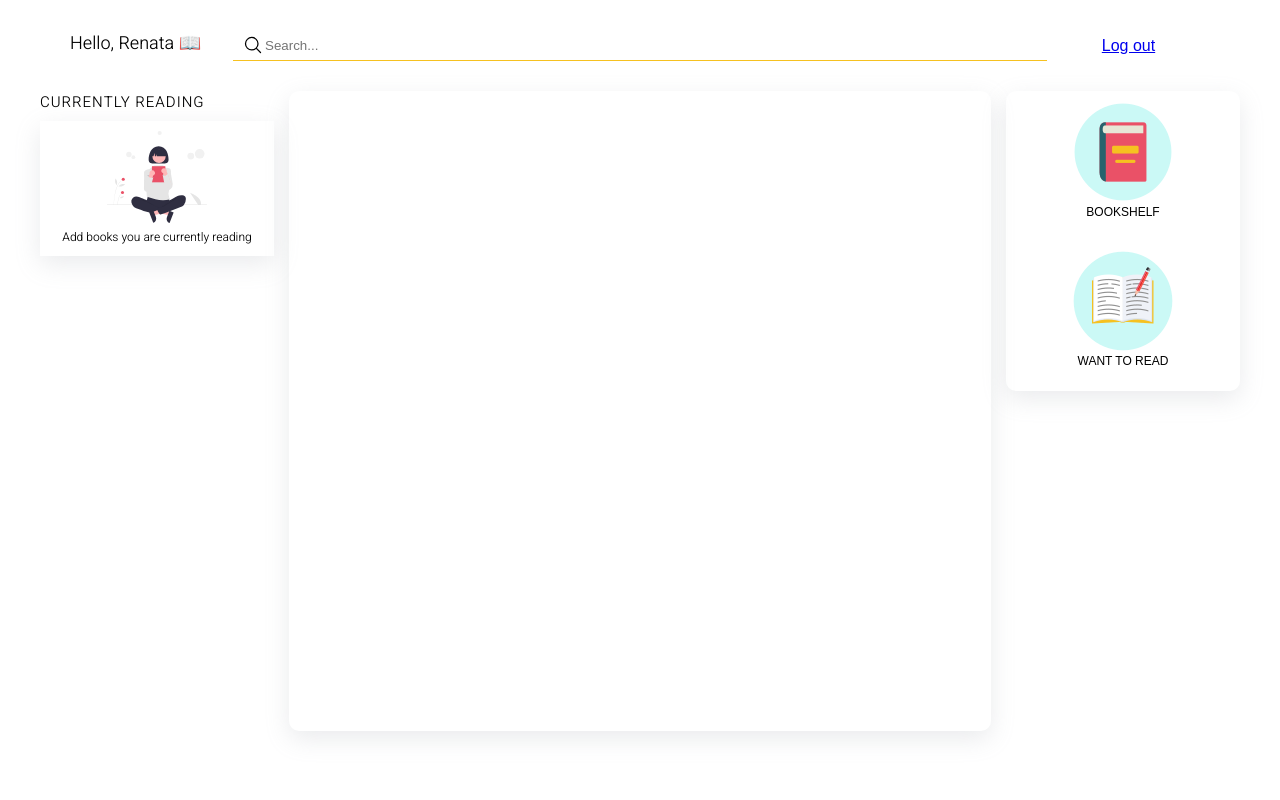
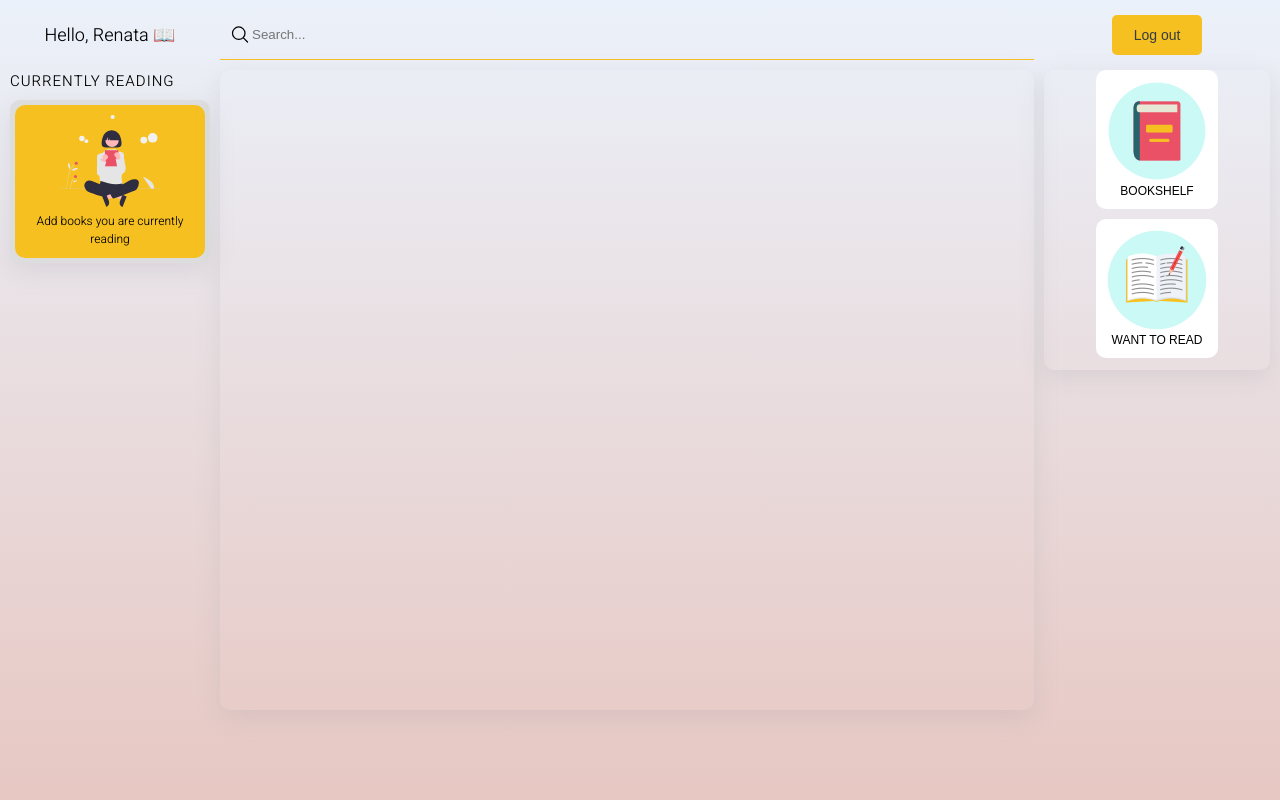
Before and after one commit to An-Renata/readIt, a Flask app: page / in a window 1280 px wide. Run offline with Flask 3, Linux system fonts and the light colour scheme; a user stored in the database is signed in; data comes from the database, SQL or seed files in the repository; both versions use the stored data as it was before the commit; data that the repository does not hold is empty; some libraries are stand-ins or nearby versions; some web fonts are replaced.

Commit message:
Working with css

```diff
--- a/app.py
+++ b/app.py
@@ -58,11 +58,6 @@ def index():
     user = db.execute("SELECT username FROM users WHERE id = ?", userID)
     # db.execute returns dictionary, so to access the username I need to access the first element
     username = user[0]["username"]
-
-    # !!!!!!!!!!!!!!!!!!!!!!!!!!!!!!!!!!!!
-    # curr_reading = db.execute(
-    #     "SELECT * FROM currently_reading WHERE user_id = ?", userID)
-    # curr_reading=curr_reading
 
     # Render template of index.html which will be displayed based on the users data
     return render_template('/index.html', username=username.capitalize())
@@ -310,7 +305,6 @@ def addBook():
     userID = session["user_id"]
 
     book_data = request.json
-    print("BOOK DATA!!!", book_data)
 
     book_row = db.execute("SELECT * FROM readings WHERE user_id = ? AND title = ?", userID, book_data["title"])
 
--- a/static/css/styles.css
+++ b/static/css/styles.css
@@ -19,6 +19,7 @@ body {
   font-size: 1.6rem;
   max-width: 100vw;
   font-family: "Heebo", sans-serif;
+  background: linear-gradient(#dbe6f68d, #c5796d6a);
 }
 
 * {
@@ -26,56 +27,75 @@ body {
   padding: 0;
   box-sizing: border-box;
 }
-.transition {
-  transition: all 0.3s;
-}
-/* HEADER CSS */
-/* GREET USER / SEARCH BAR / LOG OUT BTN */
+/* Main window container */
 .container {
-  max-width: 120rem;
+  max-width: 130rem;
   height: 100vh;
   margin: 0 auto;
+  /* !TEST! */
+  display: grid;
+  grid-template-columns: 20rem 3fr 1fr;
+  padding: 10px;
+  grid-template-rows: 50px 3fr;
+  grid-gap: 10px;
 }
 
-.header {
-  display: grid;
-  grid-template-columns: 1fr 3fr 1fr;
-  padding: 30px;
-}
-
+/*? GREET USER TEXT */
 .greet-user {
+  grid-column-start: 1;
+  grid-column-end: 2;
+  display: flex;
+  align-items: center;
+  justify-content: center;
   font-size: 1.8rem;
   font-weight: 300;
 }
-
+/*? SEARCH BAR  */
 .search-bar {
   display: flex;
   border-bottom: 1px solid var(--bright-yellow-color);
   padding: 5px;
+  grid-column-start: 2;
+  grid-column-end: 3;
 }
+/*? SEARCH BAR INPUT  */
 #search-book {
   border: none;
+  background-color: inherit;
 }
+
 #search-book:focus {
   outline: none;
 }
 
+/*? BTN LOG OUT */
 .btn-log-out {
-  font-size: 1.6rem;
-  background-color: #fff;
-  border: none;
+  font-size: 1.4rem;
+  padding: 10px 20px;
+  font-weight: 300;
+  border: 2px solid transparent;
   cursor: pointer;
-  width: 6rem;
   justify-self: center;
-  font-weight: 300;
+  align-self: center;
+  background-color: var(--bright-yellow-color);
+  border-radius: var(--border-radius-btn);
+  transition: all 0.3s;
 }
-
+.btn-log-out > a {
+  text-decoration: none;
+  color: var(--main-font-color);
+}
+.btn-log-out:hover {
+  background-color: inherit;
+  border: 2px solid var(--bright-yellow-color);
+}
 /* MAIN WINDOW STYLES */
-.container-main {
-  display: grid;
-  grid-template-columns: 1fr 3fr 1fr;
-  column-gap: 15px;
-}
+/* .container-main {
+  /* display: grid; */
+/* grid-template-columns: 1fr 3fr 1fr; */
+/* grid-column-start: 2;
+  grid-column-end: -2; */
+/* column-gap: 15px; */
 
 /* CURRENTLY READING COLUMN */
 .currently-reading-heading {
@@ -87,20 +107,25 @@ body {
 }
 .default-currently-reading {
   text-align: center;
+  background-color: var(--bright-yellow-color);
+  border-radius: var(--border-radius-box);
+  padding: 10px;
   font-size: 1.2rem;
 }
 .currently-reading-container {
+  background-color: #ddd;
+  overflow: hidden;
+  border-radius: var(--border-radius-box);
   display: flex;
   flex-direction: column;
-  gap: 5px;
-  padding: 10px;
+  padding: 5px;
   box-shadow: rgba(149, 157, 165, 0.2) 0px 8px 24px;
 }
 .hidden {
   display: none;
 }
 .currently-reading {
-  border-radius: var(--border-radius-box) var(--border-radius-box) 0 0;
+  border-radius: var(--border-radius-box);
   overflow: hidden;
   transition: all 0.3s ease-in;
 }
@@ -108,6 +133,7 @@ body {
   display: none;
 }
 .book-info {
+  border-radius: 0 0 var(--border-radius-box) var(--border-radius-box);
   display: flex;
   flex-direction: column;
   padding: 10px;
@@ -268,9 +294,7 @@ body {
 .add-currently-reading:hover {
   background-color: #ece5e2;
 }
-.added {
-  background-color: #ea5167;
-}
+
 /* ASIDE BOX */
 .aside-box {
   height: 30rem;
@@ -281,6 +305,10 @@ body {
   align-items: center;
   border-radius: var(--border-radius-box);
   box-shadow: rgba(149, 157, 165, 0.2) 0px 8px 24px;
+
+  /* GRID */
+  /* grid-column-start: 3;
+  grid-column-end: 4; */
 }
 .btn-read,
 .btn-want-to-read {
@@ -348,9 +376,10 @@ body {
 }
 
 .description-read-more {
-  font-size: 1.3rem;
+  font-size: 1.4rem;
   flex-wrap: wrap;
   margin-top: 10px;
+  line-height: 1.5;
 }
 
 /* SPINNER */
@@ -421,3 +450,6 @@ body {
   margin-right: 10px;
   background-color: var(--bright-yellow-color);
 }
+.transition {
+  transition: all 0.3s;
+}
--- a/static/js/script.js
+++ b/static/js/script.js
@@ -31,6 +31,7 @@ const btnWantToRead = document.querySelector(".btn-want-to-read");
 
 //? SEARCH BAR QUERY
 // ASYNC call for book info to display in the main window
+
 searchBar.addEventListener("keypress", async (e) => {
   // Listen for a key "Enter" and do not call following code if the input is empty
   if (e.key === "Enter" && searchBar.value !== "") {
@@ -42,13 +43,6 @@ searchBar.addEventListener("keypress", async (e) => {
       // Query for a book.
       // getBook function fetches a book based on the user input value
       const searchResults = await getBook(searchBar.value);
-
-      //! TVARKYTI
-      if (searchResults.length === 0) {
-        alert("No book found!");
-        spinner.classList.remove("loader");
-        return;
-      }
       // Empty search bar value after search results are shown
       searchBar.value = "";
       // Render search results in the UI as unordered list
@@ -61,7 +55,9 @@ searchBar.addEventListener("keypress", async (e) => {
         spinner.classList.remove("loader");
       });
     } catch (err) {
-      console.log("error occured, ", err);
+      alert("No book found!");
+      spinner.classList.remove("loader");
+      console.log("error occured");
     }
   }
 });
@@ -150,6 +146,8 @@ document.addEventListener("click", async (e) => {
       spinner.classList.remove("loader");
       return;
     } else {
+      // !!!!!!!!!!!!!
+      // btnCurrentlyReading.disabled = "true";
       // Get info about the book to save in the database
       const bookData = await renderMoreInfo(key);
       // Send data about selected book to the server and save it
@@ -163,16 +161,12 @@ document.addEventListener("click", async (e) => {
       lastAdded.forEach((book) => {
         renderCurrentlyReading(book, currReadingContainer);
       });
-      // books.forEach((book) => {
-      //   renderCurrentlyReading(book, currReadingContainer);
-      // });
+
       // Handle default HMTL markup if there is the list of books
       if (defaultHTML) {
         defaultHTML.remove();
       }
-
       spinner.classList.remove("loader");
-      btnCurrentlyReading.innerHTML = "Added";
     }
   } catch (err) {
     console.log("Error occured in script.js", err);
@@ -197,18 +191,22 @@ document.addEventListener("click", async (e) => {
     // Sending collected data to the server
     await sendWantToRead(bookData);
 
-    //! GRĮŽTI ČIA
-    // const checkCurrReading = document.querySelector(".currently-reading");
-    // If selected book key from the search result matches with the currently reading book key, remove it from the UI
-    // if (checkCurrReading && checkCurrReading.dataset.bookKey === key) {
-
-    // }
+    // If Book is already on the currently reading list and user clicks want-to-read, remove the book from currently while in the backend it is inserted in "want to read" shelf
+    if (isBookAlreadyAdded(key, currReadingContainer)) {
+      // Select all currently-reading sections
+      const removeEl = document.querySelectorAll(".currently-reading");
+      // Loop through each of them and search for the same key
+      for (const book of removeEl) {
+        if (book.dataset.bookKey === key) {
+          book.remove();
+        }
+      }
+    }
     // Function returns boolean value if its true this means that the currReadingContainer is empty so the default HTML markup should be rendered
     if (checkIfEmpty(currReadingContainer)) {
       currReadingContainer.innerHTML = renderDefaultCurrentlyReading();
     }
 
-    wantToRead.innerHTML = "Added";
     spinner.classList.remove("loader");
   } catch (err) {
     console.log(err);
@@ -231,12 +229,19 @@ document.addEventListener("click", async (e) => {
     // Send book data to the server side to insert a new book or update its status
     await addFinished(bookData);
 
-    //!!!!!!!!!!!!!!!!!!!
+    if (isBookAlreadyAdded(key, currReadingContainer)) {
+      // Select all currently-reading sections
+      const removeEl = document.querySelectorAll(".currently-reading");
+      // Loop through each of them and search for the same key
+      for (const book of removeEl) {
+        if (book.dataset.bookKey === key) {
+          book.remove();
+        }
+      }
+    }
     if (checkIfEmpty(currReadingContainer)) {
       currReadingContainer.innerHTML = renderDefaultCurrentlyReading();
     }
-    //
-    read.innerHTML = "Added";
     // Remove spinner when book is added/updated
     spinner.classList.remove("loader");
   } catch (err) {
@@ -250,7 +255,6 @@ document.addEventListener("click", async (e) => {
 document.addEventListener("click", async (e) => {
   // Store into variables to avoid repetitive code
   const btnFinished = e.target.closest(".btn-finished");
-  const currReading = document.querySelector(".currently-reading");
 
   // Don't throw an error if the btnFinished isn't clicked
   if (!btnFinished) return;
--- a/templates/index.html
+++ b/templates/index.html
@@ -3,7 +3,7 @@
 <div class="blurred-bg"></div>
 <!--? .......................................... -->
 <div class="container">
-  <header class="header">
+  <!-- <header class="header"> -->
   <!-- display username using js when user ir logged in -->
   <h1 class="greet-user">Hello, {{ username }} 📖</h1>
   <div class="search-bar">
@@ -34,8 +34,8 @@
     />
   </div>
   <button class="btn-log-out"><a href="/logout">Log out</a></button>
-  </header>
-  <div class="container-main">
+  <!-- </header> -->
+  <!-- <div class="container-main"> -->
   <!-- Making layout, all values will be changed according to API call -->
   <div class="currently-reading-box">
     <h2 class="currently-reading-heading">currently reading</h2>
@@ -69,14 +69,10 @@
     </button>
     <!-- </a> -->
     <button class="btn-want-to-read transition">
-        <img
-          src="../static/img/want-to-read-100.png"
-          alt="open book"
-          srcset=""
-        />
+      <img src="../static/img/want-to-read-100.png" alt="open book" srcset="" />
       <p>Want to read</p>
     </button>
   </aside>
-  </div>
+  <!-- </div> -->
 </div>
 {% endblock %}
```
Also changed, not shown: readit.db, 3 other files. Lines whose indentation alone changed are shown as unchanged.
